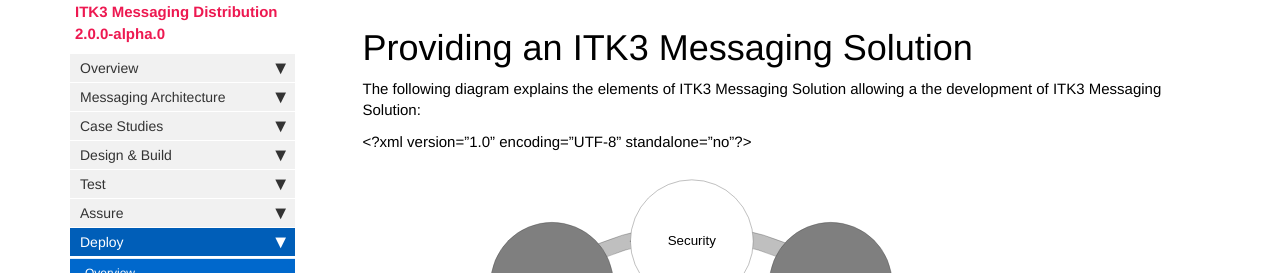
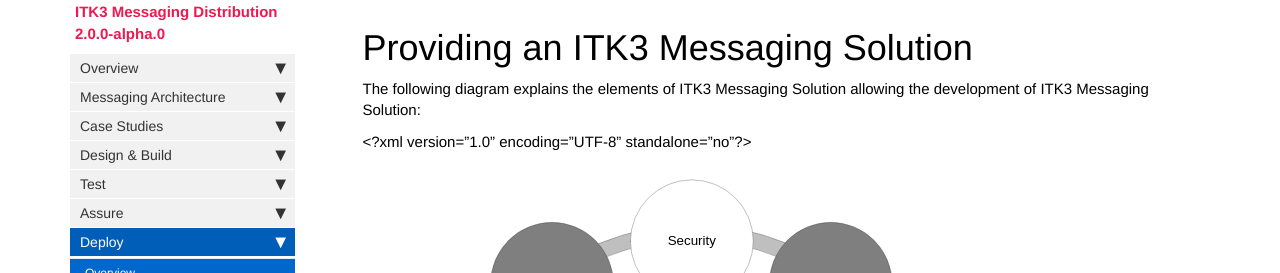
Before and after one commit to nhsconnect/ITK3-Messaging-Distribution, a Jekyll site: the page built from pages/deploy/deploy.md, in a window 1280 px wide and 900 px high, scrolled down 329 px. Shown: the part 180-453 px from the top of the window. Built offline with Jekyll 4.4.1, drawn with Linux system fonts in a browser that asks for light colours; nearby versions of some CDN libraries; comment, search, counter and statistics services are not loaded.

```diff
--- a/pages/deploy/deploy.md
+++ b/pages/deploy/deploy.md
@@ -21,6 +21,6 @@ The Deploy section contains descriptions of approaches and suggestions for build
 
 # Providing an ITK3 Messaging Solution #
 
-The following diagram explains the elements of ITK3 Messaging Solution allowing a the development of ITK3 Messaging Solution:
+The following diagram explains the elements of ITK3 Messaging Solution allowing the development of ITK3 Messaging Solution:
 
 {% include custom/provide_messaging.svg %}
```
Also changed, not shown: pages/assure/assure.md (+1 -1 lines).
